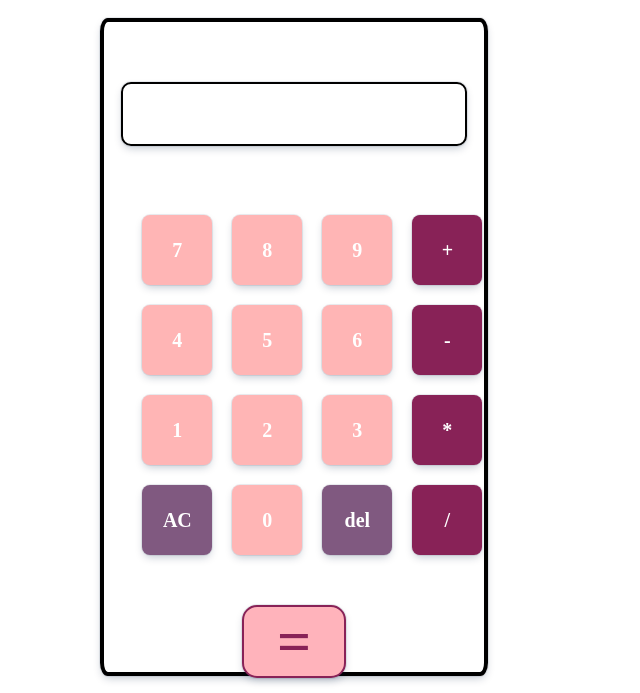
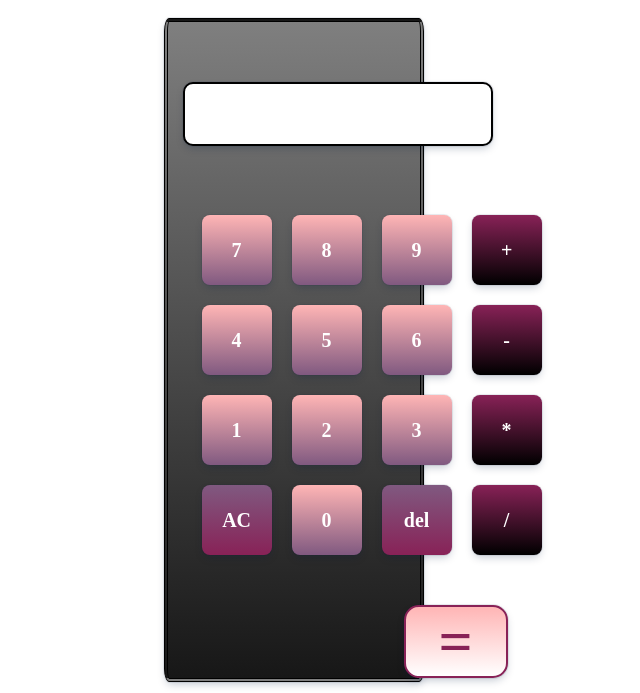
Before and after one commit to mellystark/calculator, a plain HTML site: page index.html in a window 1280 px wide. Shown: the part 107-800 px from the top of the page, without its empty margins (346-986 px from the left). Drawn offline with Linux system fonts and the light colour scheme.

Commit message:
Update style.css

```diff
--- a/style.css
+++ b/style.css
@@ -2,16 +2,20 @@ h1{
     color: rgb(179, 81, 144);
     text-align: center;
     font-size: 50px;
+    text-shadow: 2px 4px #000000 ;
+    text-decoration: double;
 }
 #machine{
-    width: 30%;
-    height: 650px;
+    width: 20%;
+    height: 85%;
     display: grid;
     margin: auto;
     box-shadow: rgba(9, 30, 66, 0.25) 0px 4px 8px -2px,
     rgba(9, 30, 66, 0.08) 0px 0px 0px 1px;
     border-radius: 2%;
     border: 4px solid;
+    background-image: linear-gradient(rgb(127, 127, 127), rgb(23, 23, 23));
+    border-style: double;
 }
 #screen{
     width: 90%;
@@ -26,6 +30,10 @@ h1{
     justify-content: center;
     font-size: 25px;
     border: 2px solid;
+    background-color: white;
+    font: size 10px;
+    font-weight: bold;
+    font-family: Verdana, Geneva, Tahoma, sans-serif;
 }
 #buttons{
     width: 80%;
@@ -54,26 +62,31 @@ h1{
     color: white;
     background-color:#805980;
     font-weight: bold;
+    background-image: linear-gradient(#805980,rgb(136, 34, 87) );
 }
 .darker{
     color: white;
     background-color: rgb(136, 34, 87);
     font-weight: bold;
+    background-image: linear-gradient(rgb(136, 34, 87), black);
 }
+
 .black{
     color: white;
     background-color:#805980;
     font-weight: bold;
+    background-image: linear-gradient(#805980,rgb(136, 34, 87) );
 }
 .number{
     color: white;
     background-color: rgb(255, 181, 181);
     font-weight: bold;
+    background-image: linear-gradient(rgb(255, 181, 181), #805980);
 }
 #equal{
     display: grid;
     width: 100px;
-    justify-self: center;
+    justify-self: right;
     align-items: center;
     font-weight: bold;
     color: rgb(136, 34, 87);
@@ -85,5 +98,6 @@ h1{
     border-color:rgb(136, 34, 87) ;
     text-align: center;
     background-color: rgb(255, 179, 187);
-
+    background-image: linear-gradient(rgb(255, 181, 181), #ffffff);
+    cursor: pointer;
 }
```
